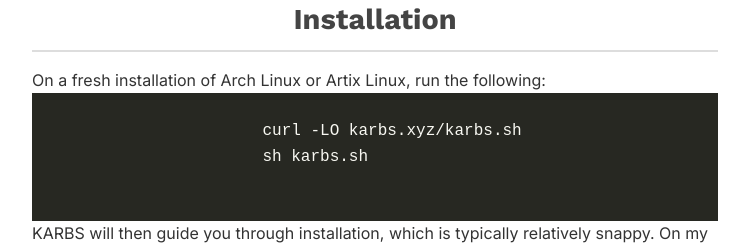
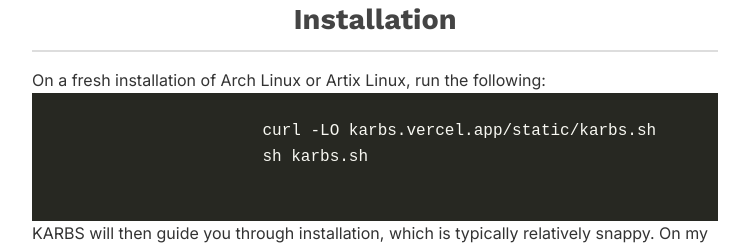
Before and after one commit to krisyotam/karbs.xyz, a plain HTML site: page index.html in a window 1280 px wide. Shown: the part 780-1025 px from the top of the page, without its empty margins (265-1014 px from the left). Drawn offline with nearby package versions, Linux system fonts and the light colour scheme; a web font is replaced by a local one.

Commit message:
finished official site

```diff
--- a/index.html
+++ b/index.html
@@ -40,7 +40,7 @@
             <div class="highlight">
                 <pre style="color:#f8f8f2;background-color:#272822;-moz-tab-size:4;-o-tab-size:4;tab-size:4">
                     <code class="language-fish" data-lang="fish">
-                        curl -LO karbs.xyz/karbs.sh
+                        curl -LO karbs.vercel.app/static/karbs.sh
                         sh karbs.sh
                     </code>
                 </pre>
```
Also changed, not shown: 1 other file.
